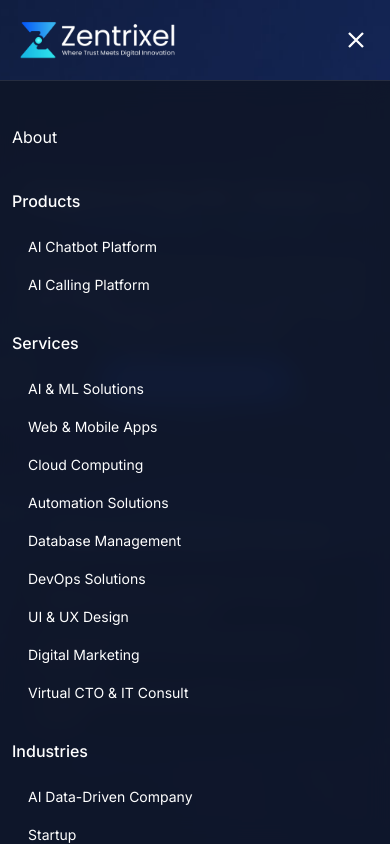
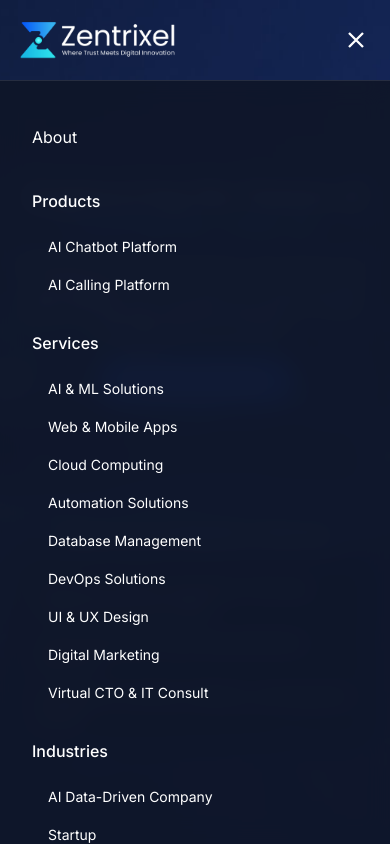
Before and after one commit to ankurmungekar/zentrixel, a React (Vite) app: page / in a window 390 px wide. Both pictures are taken after a click on the button 356 px from the left and 40 px from the top of the page. Shown: the top 844 px of the page. Built offline with nearby package versions, Linux system fonts and the light colour scheme.

Commit message:
fixed headermobile

```diff
--- a/src/components/layout/Header.tsx
+++ b/src/components/layout/Header.tsx
@@ -329,8 +329,8 @@
 
       {/* ── Mobile menu ── */}
       {mobileOpen && (
-        <div className={`border-t lg:hidden max-h-[calc(100vh-80px)] overflow-y-auto ${mobileBg}`}>
-          <nav className="mt-8 flex flex-col gap-4">
+        <div className={`border-t lg:hidden max-h-[calc(100dvh-80px)] overflow-y-auto ${mobileBg}`}>
+          <nav className="mt-8 flex flex-col gap-4 px-5 pb-32">
             <Link to="/about-us" className={`rounded-lg px-3 py-3 text-base transition-colors ${mobileLinkColor}`} onClick={() => setMobileOpen(false)}>About</Link>
 
             {/* Mobile Products group */}
```
